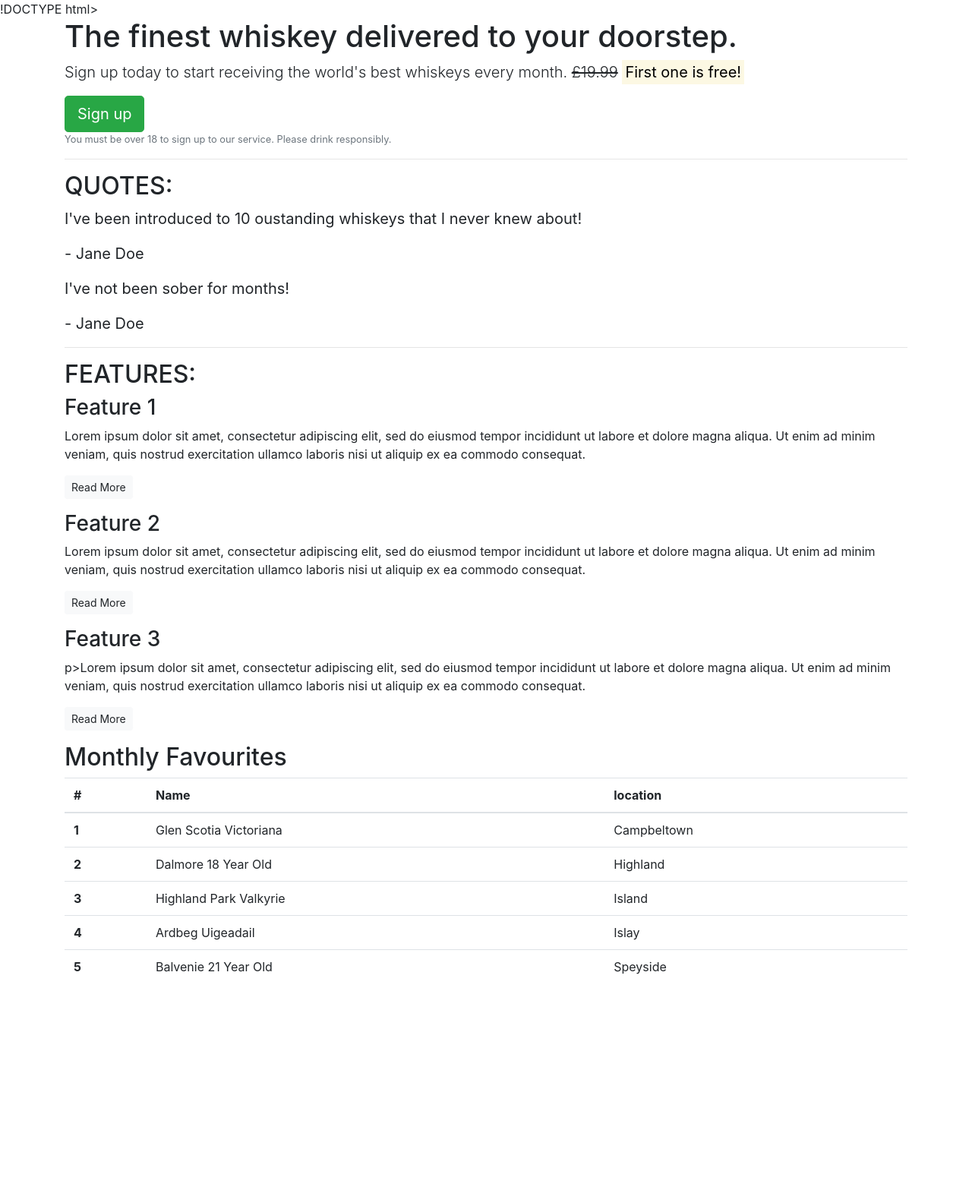
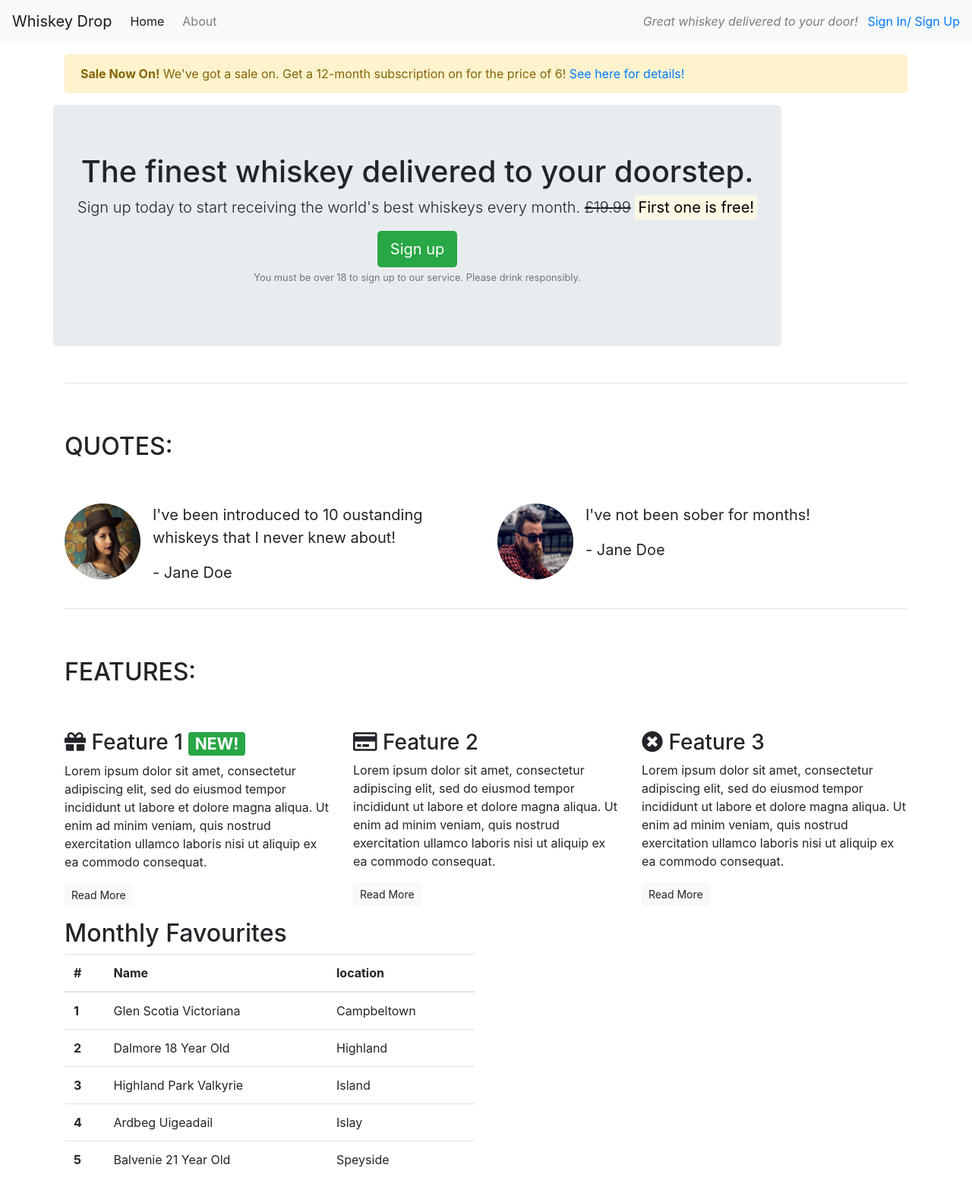
Before and after one commit to Andy-Osborne/Whiskey_Drop, a plain HTML site: page index.html in a window 1280 px wide. Shown: the whole page at 76% size. Before the commit the page ends 1311 px from the top, so only its background shows below. Drawn offline with nearby package versions, Linux system fonts and the light colour scheme.

Commit message:
Further improvements to UI and inclusion of stock images.

```diff
--- a/index.html
+++ b/index.html
@@ -1,4 +1,4 @@
-!DOCTYPE html>
+<!DOCTYPE html>
 <html lang="en">
 <head>
     <meta charset="UTF-8">
@@ -8,58 +8,131 @@
 
     <link rel="stylesheet" href="https://stackpath.bootstrapcdn.com/bootstrap/4.4.1/css/bootstrap.min.css" integrity="sha384-Vkoo8x4CGsO3+Hhxv8T/Q5PaXtkKtu6ug5TOeNV6gBiFeWPGFN9MuhOf23Q9Ifjh" crossorigin="anonymous">
 <script src="https://stackpath.bootstrapcdn.com/bootstrap/4.4.1/js/bootstrap.min.js" integrity="sha384-wfSDF2E50Y2D1uUdj0O3uMBJnjuUD4Ih7YwaYd1iqfktj0Uod8GCExl3Og8ifwB6" crossorigin="anonymous"></script>
+<link rel="stylesheet" href="https://cdnjs.cloudflare.com/ajax/libs/font-awesome/5.11.2/css/all.min.css" />
 </head>
 <body>
-    <article class="container">
+    <nav class="navbar navbar-light bg-light navbar-expand-sm">
+        <a href="/" class="navbar-brand">Whiskey Drop</a>
+        <ul class="navbar-nav mr-auto">
+            <li class="active nav-item mr-2"><a class="nav-link" href="/">Home<a/></li>
+            <li class="nav-item mr-2"><a class="nav-link" href="/about">About</a></li>
+            <li class="nav-item mr-2 d-block d-sm-none"><a class="nav-link" href="/login">Sign In/ Sign Up</a></li>
+        </ul>
+        <div class="d-none d-md-block">
+            <p class="navbar-text my-auto mr-2"><i>Great whiskey delivered to your door!</i></p>
+            <a href="/login">Sign In/ Sign Up</a>
+        </div>
+    </nav>
+    <article class="container mt-3">
+        <div class="row d-none d-sm-block">
+            <div class="col-12">
+                <div class="alert alert-warning">
+                    <strong>Sale Now On!</strong> We've got a sale on. Get a 12-month subscription
+                    on for the price of 6! <a href="">See here for details!</a>
+                </div>
+            </div>
+        </div>
         <!--- Callout section-->
-        <section class="callout">
+        <div class="row">
+            <div class="COL-12">
+                <section class="callout jumbotron text-center">
                     <h1>The finest whiskey delivered to your doorstep.</h1>
                     <p class="lead">Sign up today to start receiving the world's best whiskeys every month.
-            <s>£19.99</s> <strong><mark>First one is free!</mark></strong></p>
+                    <s class="d-none d-sm-inline">£19.99</s>
+                    <span class="d-inline d-sm-none"><br/></span>
+                    <strong><mark>First one is free!</mark></strong></p>
                     <button class="btn btn-success btn-lg">Sign up</button>
                     <p class="text-muted"><small>You must be over 18 to sign up to our service. Please drink responsibly.</small></p>
                 </section>
+            </div>
+        </div>
         <!-- ./Callout section-->
         <hr>
 
         <!-- Quotes Section from happy "customers" -->
         <section class="quotes">
+            <div class="row">
+                <div class="col-12 my-5">
                     <h2 class="text-uppercase">Quotes:</h2>
+                </div>
+            </div>
+
+            <div class="row">
+                <div class="col-12 col-md-6">
+                    <div class="media">
+                        <div class="d-none d-sm-block">
+                            <img src="images/girl-image.png" class="rounded-circle mr-3" height="100" width="100" alt="Image of girl"></img>
+                        </div>
+                        <div class="media-body">
                             <blockquote class="blockquote">
                                 <p>I've been introduced to 10 oustanding whiskeys that I never knew about!</p>
                                 <p>- Jane Doe</p>
                             </blockquote>
+                        </div>
+                    </div>
+                </div>
+                <div class="col-12 col-md-6">
+                     <div class="media">
+                        <div class="d-none d-sm-block">
+                            <img src="images/guy-image.png" class="rounded-circle mr-3" height="100" width="100" alt="Image of guy"></img>
+                        </div>
+                            <div class="media-body">
                                 <blockquote class="blockquote">
                                     <p>I've not been sober for months!</p>
                                     <p>- Jane Doe</p>
                                 </blockquote>
+                            </div>
+                       </div>
+                    </div>
+                </div>
+            </div>
         </section>
         <!-- ./Quotes section -->
         <hr>
 
         <!-- Features -->
         <section class="features">
+            <div class="row">
+                <div class="col-12 my-5">
                     <h2 class="text-uppercase">Features:</h2>
+                </div>
+            </div>
+
+            <div class="row">
+                <div class="col-12 col-md-6 col-lg-4">
                     <div class="feature">
-                <h3>Feature 1</h3>
+                        <h3><i class="fas fa-gift d-none d-sm-inline"></i> Feature 1 <span class="badge badge-success">NEW!</span></h3>
                         <p>Lorem ipsum dolor sit amet, consectetur adipiscing elit, sed do eiusmod tempor incididunt ut labore et dolore magna aliqua. Ut enim ad minim veniam, quis nostrud exercitation ullamco laboris nisi ut aliquip ex ea commodo consequat.</p>
                         <p><a class="btn btn-sm btn-light" href="...">Read More</a></p>
                     </div>
+                </div>
+                <div class="col-12 col-md-6 col-lg-4">
                     <div class="feature">
-                <h3>Feature 2</h3>
+                        <h3><i class="far fa-credit-card d-none d-sm-inline"></i> Feature 2</h3>
                         <p>Lorem ipsum dolor sit amet, consectetur adipiscing elit, sed do eiusmod tempor incididunt ut labore et dolore magna aliqua. Ut enim ad minim veniam, quis nostrud exercitation ullamco laboris nisi ut aliquip ex ea commodo consequat.</p>
                         <p><a class="btn btn-sm btn-light" href="...">Read More</a></p>
                     </div>
+                </div>
+                <div class="col-12 d-md-none d-lg-block col-lg-4">
                     <div class="feature">
-                <h3>Feature 3</h3>
-                p>Lorem ipsum dolor sit amet, consectetur adipiscing elit, sed do eiusmod tempor incididunt ut labore et dolore magna aliqua. Ut enim ad minim veniam, quis nostrud exercitation ullamco laboris nisi ut aliquip ex ea commodo consequat.</p>
+                        <h3><i class="fas fa-times-circle d-none d-sm-inline"></i> Feature 3</h3>
+                        <p>Lorem ipsum dolor sit amet, consectetur adipiscing elit, sed do eiusmod tempor incididunt ut labore et dolore magna aliqua. Ut enim ad minim veniam, quis nostrud exercitation ullamco laboris nisi ut aliquip ex ea commodo consequat.</p>
                         <p><a class="btn btn-sm btn-light" href="...">Read More</a></p>
+                    </div>
+                </div>
             </div>
         </section>
         <!-- /.features -->
 
         <section>
+        <div class="row">
+            <div class="col-12 col-md-6">
                 <h2 class="mfavourites">Monthly Favourites</h2>
+            </div>
+        </div>
+
+        <div class="row">
+            <div class="col-12 col-md-6">
                 <table class="table table-hover">
                     <thead>
                         <tr>
@@ -68,27 +141,32 @@
                         <th scope="col">location</th>
                         </tr>
                     </thead>
+
                     <tbody>
                         <tr>
                         <th scope="row">1</th>
                         <td>Glen Scotia Victoriana</td>
                         <td>Campbeltown</td>
                         </tr>
+
                         <tr>
                         <th scope="row">2</th>
                         <td>Dalmore 18 Year Old</td>
                         <td>Highland</td>
                         </tr>
+
                         <tr>
                         <th scope="row">3</th>
                         <td>Highland Park Valkyrie</td>
                         <td>Island</td>
                         </tr>
+
                         <tr>
                         <th scope="row">4</th>
                         <td>Ardbeg Uigeadail</td>
                         <td>Islay</td>
                         </tr>
+
                         <tr>
                         <th scope="row">5</th>
                         <td>Balvenie 21 Year Old</td>
@@ -96,6 +174,8 @@
                         </tr>
                     </tbody>
                     </table>
+                </div>
+            </div>
         </section>
     </article>
 </body>
```
Also changed, not shown: images/girl-image.png (added), images/guy-image.png (added). Lines whose indentation alone changed are shown as unchanged.
